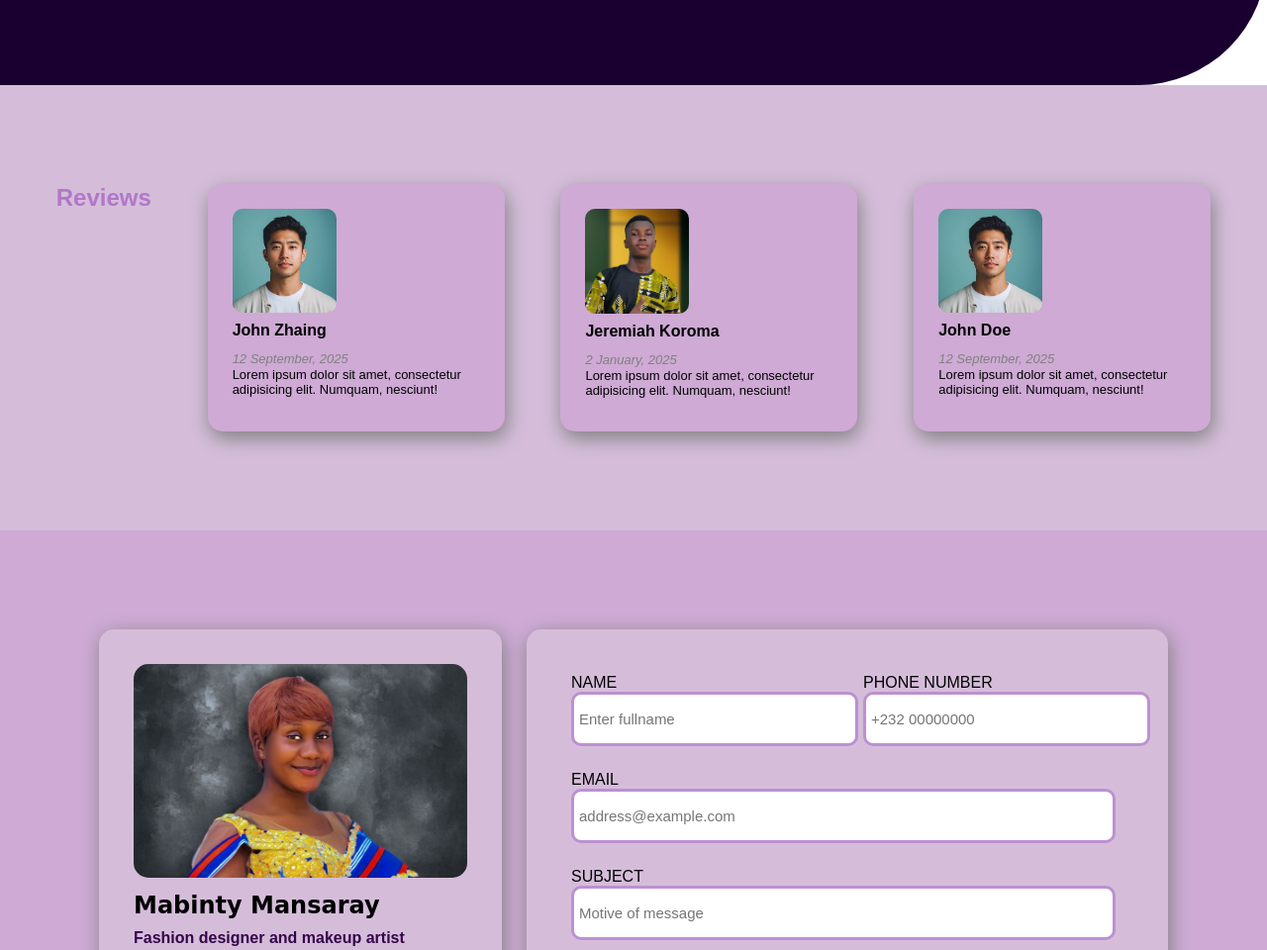
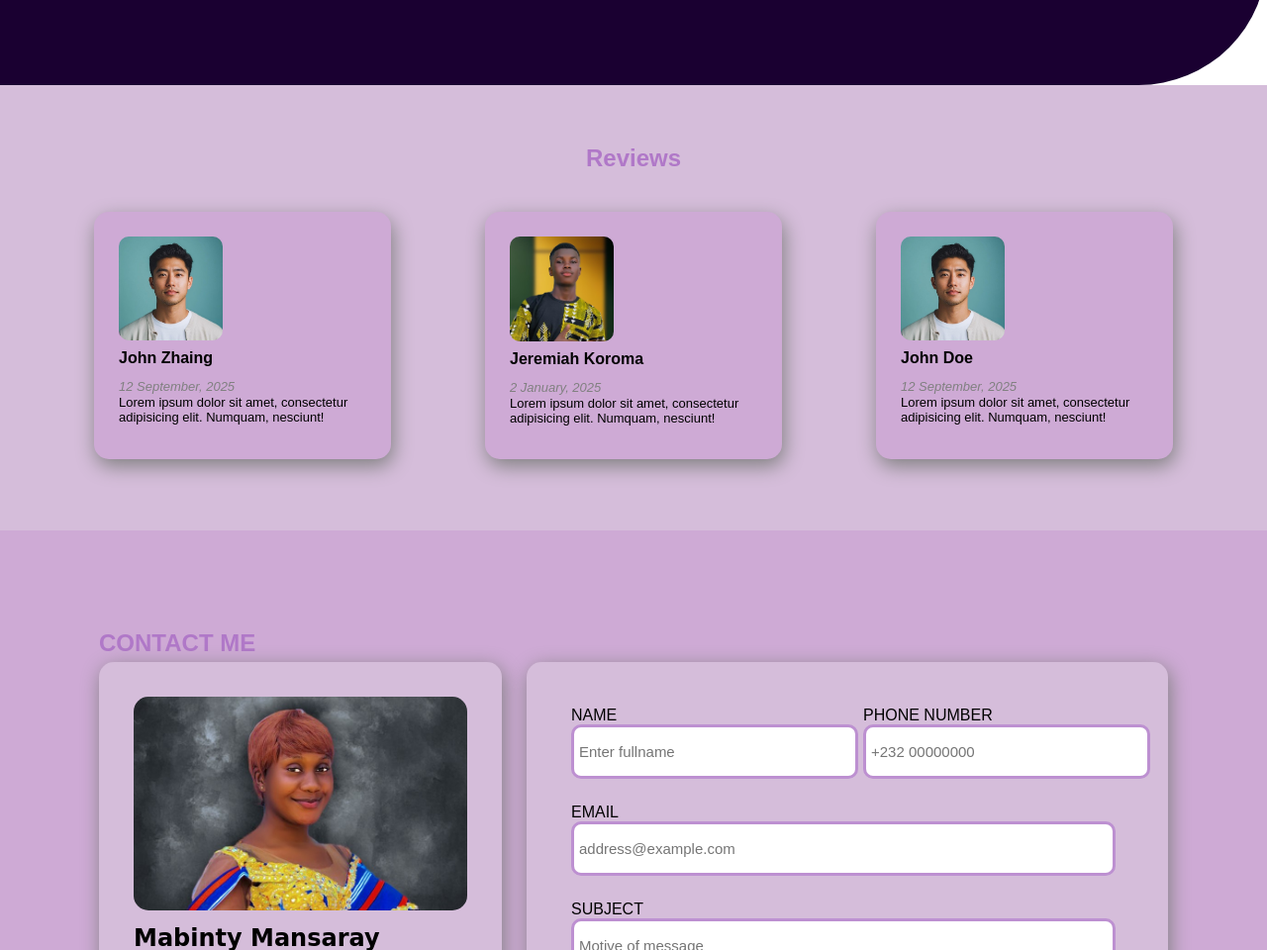
Before and after one commit to Jerrynaldo/emtwos-portfolio, a plain HTML site: page index.html in a window 1280 px wide. Shown: the part 3337-4297 px from the top of the page at 99% size. Drawn offline with Linux system fonts and the light colour scheme; a web font is replaced by a local one.

Commit message:
Footer created

```diff
--- a/index.html
+++ b/index.html
@@ -196,8 +196,10 @@
 
      <!-- Reviews Section -->
      <section class="reviews">
-      <h2>Reviews</h2>
-       <div class="container">
+       <div class="reviews-wrapper">
+        <h2>Reviews</h2>
+       <div class="cards-wrapper">
+         <div class="container">
          <img src="./img/man-1.jpeg" alt="" width="105px">
          <h3>John Zhaing</h3>
          <span>12 September, 2025</span>
@@ -221,12 +223,15 @@
            Lorem ipsum dolor sit amet, consectetur <br>adipisicing elit. Numquam, nesciunt!
          </p>
        </div>
+       </div>
+       </div>
     </section>
 
     <!-- Contact Me Section -->
      <section class="contact-me">
+      <h2>CONTACT ME</h2>
       <div class="cm-wrapper">
-        <!-- right div -->
+        <!-- Left div -->
         <div class="left-div">
           <img src="./img/Maby_1.jpg" alt="" width="105px">
          <h2>Mabinty Mansaray</h2>
@@ -310,7 +315,7 @@
 
      <!-- footer -->
       <footer>
-
+        <p>All rights reserved. &copy; Classic 2025</p>
       </footer>
   </body>
 </html>
--- a/style.css
+++ b/style.css
@@ -281,11 +281,15 @@ header>a {
 
 /* Reviews */
 .reviews {
-    padding: 100px 0px;
+    padding: 60px 0px;
+    background-color: #d5bdda;
+    height: 450px;
+}
+
+.cards-wrapper {
     display: flex;
     justify-content: space-evenly;
-    background-color: #d5bdda;
-    height: 450px;
+    padding-top: 20px;
 }
 
 .reviews .container {
@@ -297,9 +301,9 @@ header>a {
     box-shadow: 2px 7px 20px grey;
 }
 
-.reviews h2 {
+.reviews-wrapper h2 {
     color: #b078c8;
-    text-align: center;
+   text-align: center;
     margin-bottom: 20px;
 }
 
@@ -343,6 +347,11 @@ header>a {
     border-radius: 15px;
     box-shadow: 2px 5px 20px grey;
     padding: 35px;
+}
+
+.contact-me>h2 {
+    color: #b078c8;
+    margin-bottom: 5px;
 }
 
 .left-div img {
@@ -430,6 +439,7 @@ form input {
 #email, #sub {
     width: 550px;
 }
+
 textarea {
     border: 3px solid #ceaad5;
     border-radius: 15px;
```
